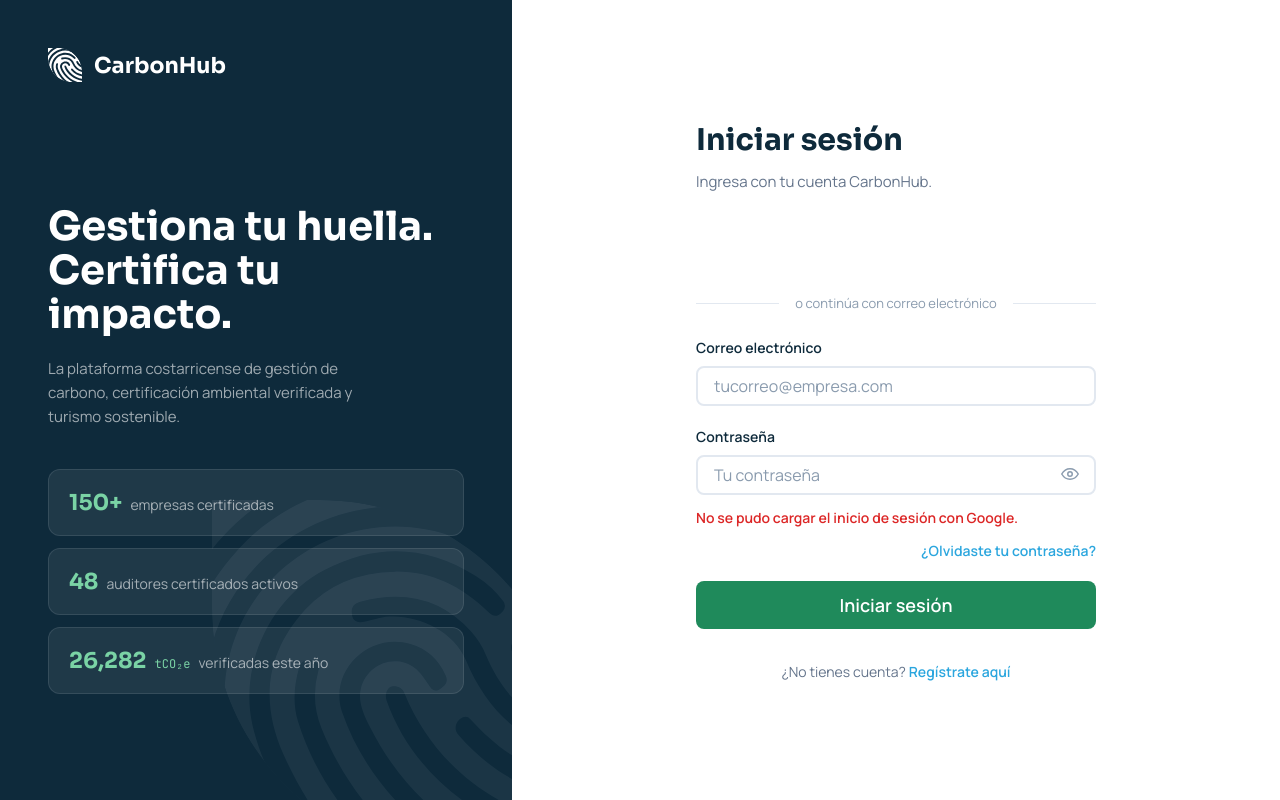
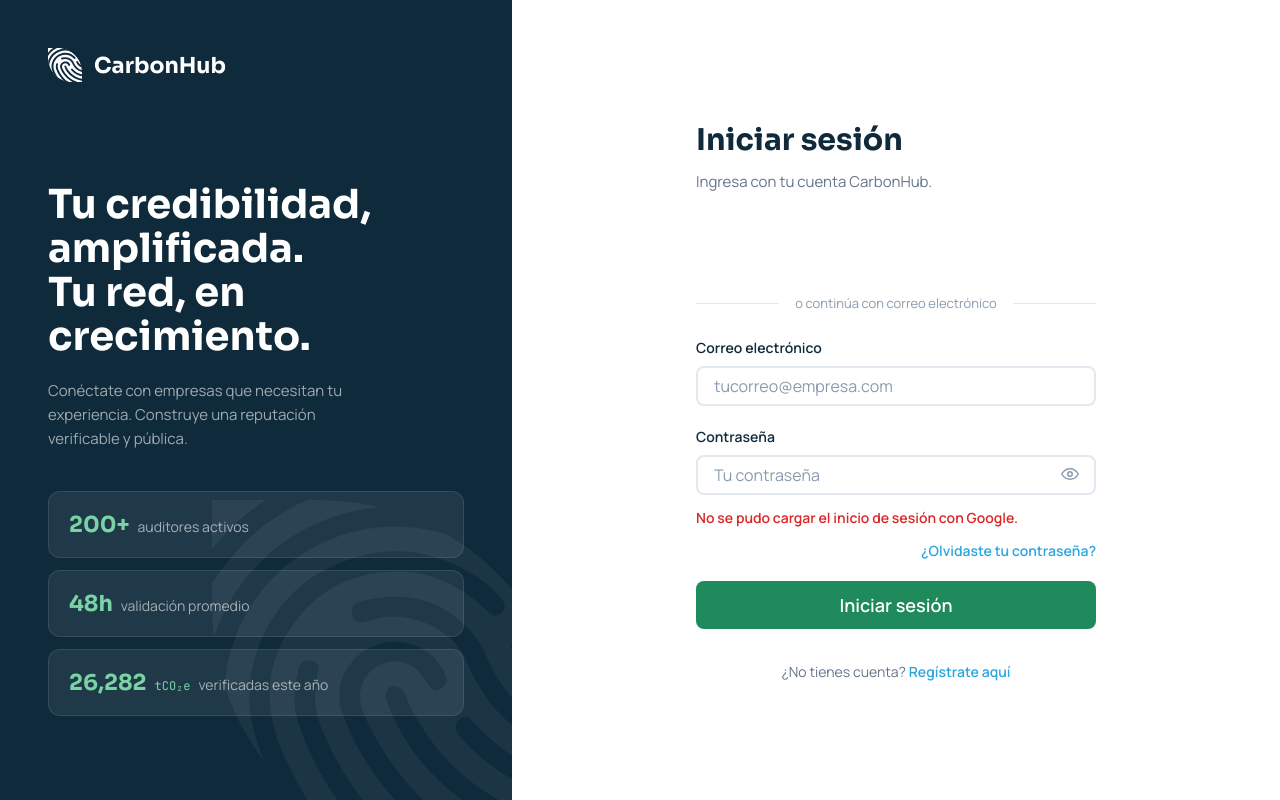
Before and after one commit to Alli293/piedpiper-frontend, an Angular app: page /login in a window 1280 px wide. Built offline with nearby package versions, Linux system fonts and the light colour scheme.

Commit message:
fix(PP-27): actualizar AuthLayout con contenido de auditor (titulo, stats)

```diff
--- a/src/app/shared/layouts/auth-layout/auth-layout.component.html
+++ b/src/app/shared/layouts/auth-layout/auth-layout.component.html
@@ -10,10 +10,9 @@
   </div>
 
   <div class="ch-auth-layout__hero-body">
-    <h2 class="ch-auth-layout__tagline">Gestiona tu huella.<br />Certifica tu impacto.</h2>
+    <h2 class="ch-auth-layout__tagline">Tu credibilidad, amplificada.<br />Tu red, en crecimiento.</h2>
     <p class="ch-auth-layout__subtitle">
-      La plataforma costarricense de gestión de carbono, certificación ambiental verificada y
-      turismo sostenible.
+      Conéctate con empresas que necesitan tu experiencia. Construye una reputación verificable y pública.
     </p>
 
     <ul class="ch-auth-layout__stats">
--- a/src/app/shared/layouts/auth-layout/auth-layout.component.ts
+++ b/src/app/shared/layouts/auth-layout/auth-layout.component.ts
@@ -16,8 +16,8 @@ interface AuthStat {
 })
 export class AuthLayoutComponent {
   protected readonly stats: AuthStat[] = [
-    { value: '150+', label: 'empresas certificadas' },
-    { value: '48', label: 'auditores certificados activos' },
+    { value: '200+', label: 'auditores activos' },
+    { value: '48h', label: 'validación promedio' },
     { value: '26,282', unit: 'tCO₂e', label: 'verificadas este año' },
   ];
 }
```
Also changed, not shown: 1 other file (tests, documents, lock files or other folders).
